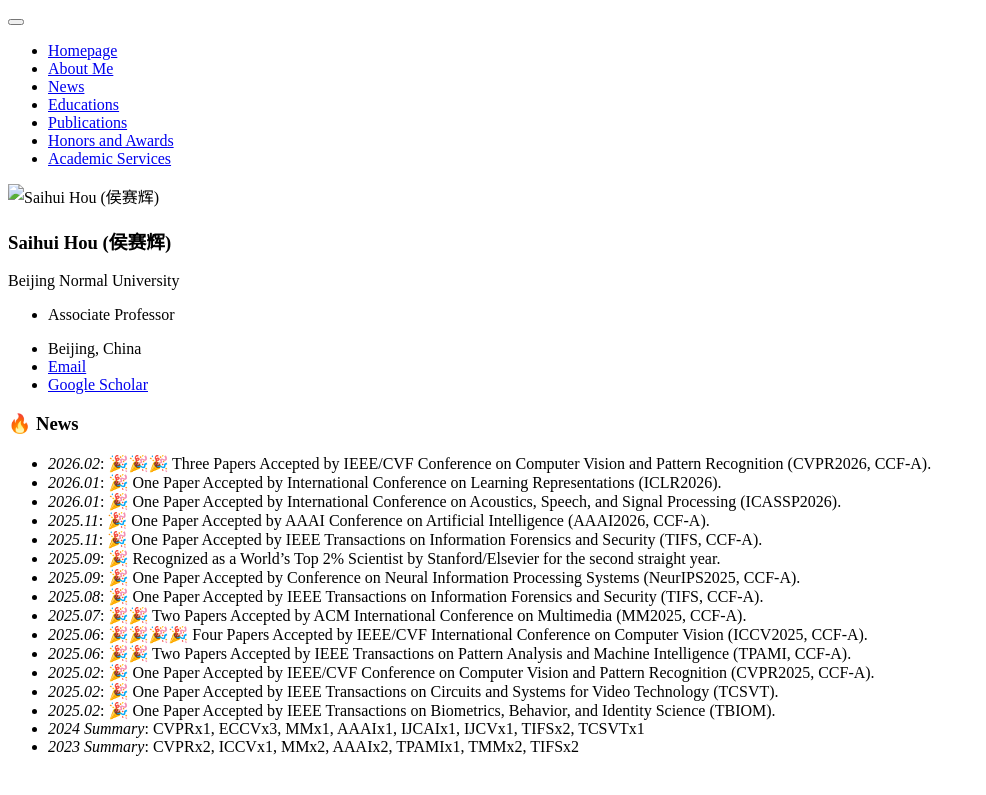
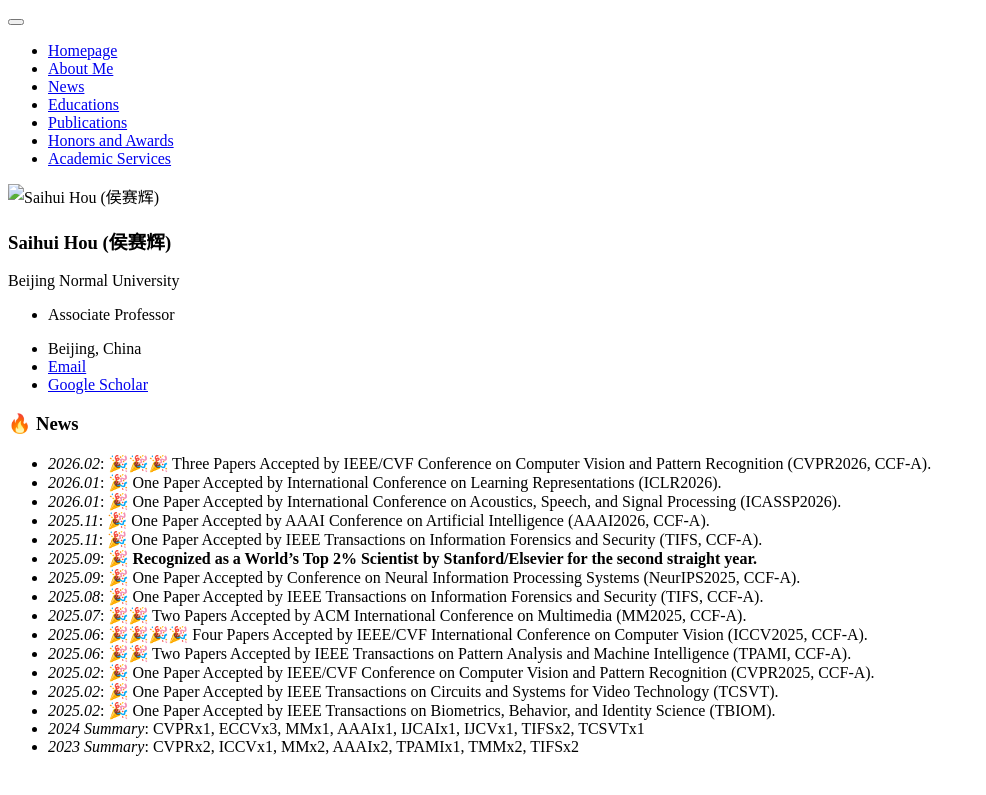
Before and after one commit to hshustc/hshustc.github.io, a Jekyll site: the page built from _pages/includes/2-news.md, in a window 1280 px wide. Shown: the top 795 px of the page, without its empty margins (0-986 px from the left). Built offline with Jekyll 4.4.1, drawn with Linux system fonts in a browser that asks for light colours; our own code applies the rules of GitHub Pages for plain Markdown files.

Commit message:
Minor on News

```diff
--- a/_pages/includes/2-news.md
+++ b/_pages/includes/2-news.md
@@ -4,7 +4,7 @@
 - *2026.01*: 🎉 One Paper Accepted by International Conference on Acoustics, Speech, and Signal Processing (ICASSP2026).
 - *2025.11*: 🎉 One Paper Accepted by AAAI Conference on Artificial Intelligence (AAAI2026, CCF-A).
 - *2025.11*: 🎉 One Paper Accepted by IEEE Transactions on Information Forensics and Security (TIFS, CCF-A).
-- *2025.09*: 🎉 Recognized as a World's Top 2% Scientist by Stanford/Elsevier for the second straight year.
+- *2025.09*: 🎉 **Recognized as a World's Top 2% Scientist by Stanford/Elsevier for the second straight year.**
 - *2025.09*: 🎉 One Paper Accepted by Conference on Neural Information Processing Systems (NeurIPS2025, CCF-A).
 - *2025.08*: 🎉 One Paper Accepted by IEEE Transactions on Information Forensics and Security (TIFS, CCF-A).
 - *2025.07*: 🎉🎉 Two Papers Accepted by ACM International Conference on Multimedia (MM2025, CCF-A).
```
